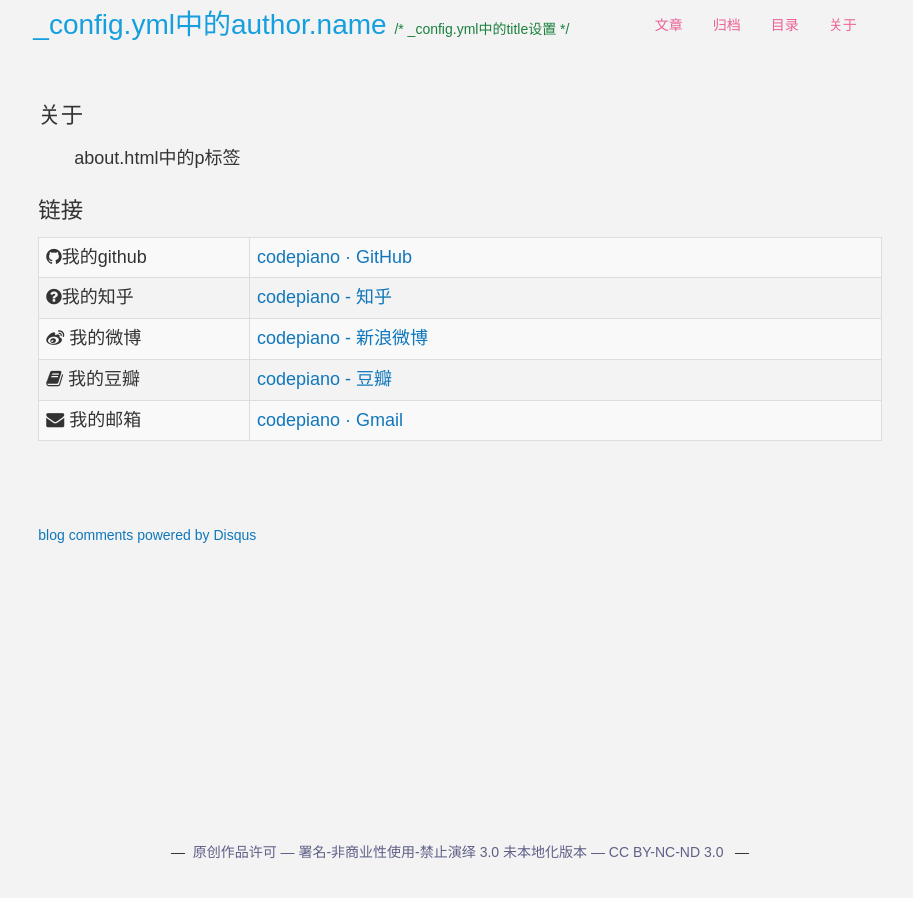
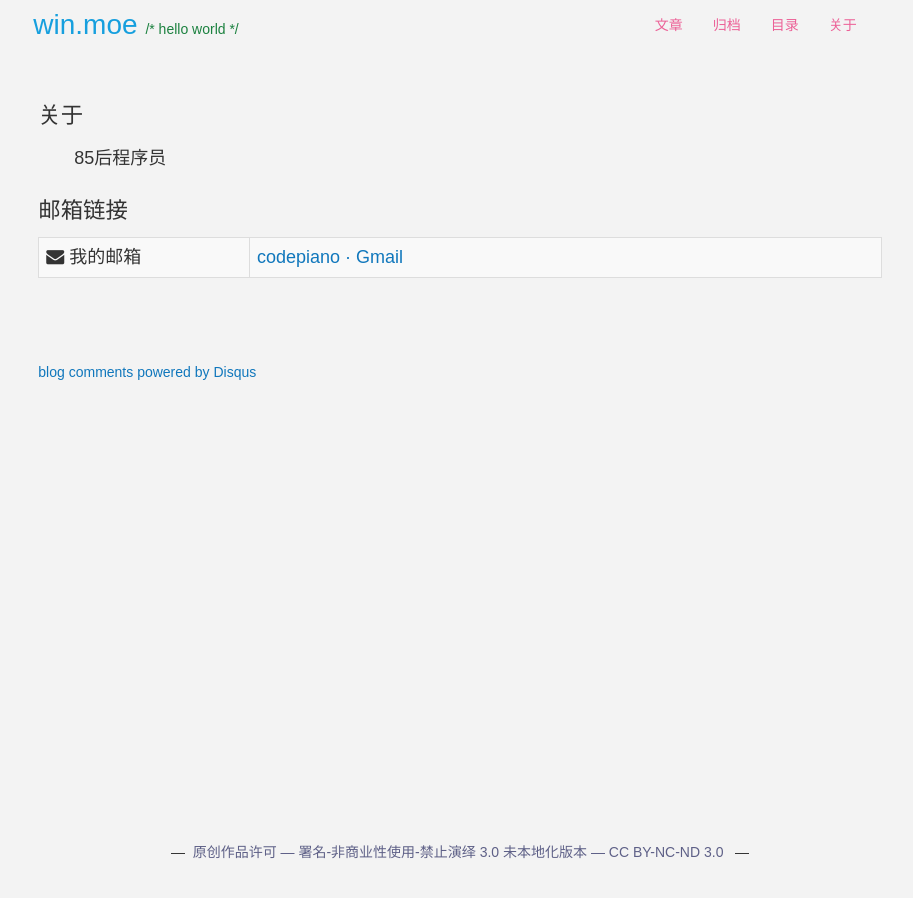
Before and after one commit to wentingwei/wentingwei.github.io, a Jekyll site: the page built from about.html, in a window 1280 px wide. Shown: the whole page, without its empty margins (180-1093 px from the left). Built offline with Jekyll 4.4.1, drawn with Linux system fonts in a browser that asks for light colours; nearby versions of some CDN libraries; comment, search, counter and statistics services are not loaded.

Commit message:
change config

```diff
--- a/_config.yml
+++ b/_config.yml
@@ -7,10 +7,10 @@ pygments: true
 paginate: 4
 
 # 修改为自己的配置
-title : _config.yml中的title设置
+title : hello world
 tagline:
 author :
-  name : _config.yml中的author.name
+  name : win.moe
   email :
   github :
   twitter :
--- a/about.html
+++ b/about.html
@@ -11,32 +11,16 @@ index: 4
     关于
   </h2>
   <p class="about">
-    about.html中的p标签
+    85后程序员
   </p>
   <h2>
-    链接
+    邮箱链接
   </h2>
   <table class="table table-striped" id="about-me">
     <tbody>
       <tr>
-        <td class="col-md-3"><i class="fa fa-github"></i><span>我的github</span></td>
-        <td><a href="https://github.com/codepiano">codepiano · GitHub</a></td>
-      </tr>
-      <tr>
-        <td class="col-md-3"><i class="fa fa-question-circle"></i><span>我的知乎</span></td>
-        <td><a href="http://www.zhihu.com/people/codepiano">codepiano - 知乎</a></td>
-      </tr>
-      <tr>
-        <td class="col-md-3"><i class="fa fa-weibo"></i> <span>我的微博</span></td>
-        <td><a href="http://www.weibo.com/anyexingchen">codepiano - 新浪微博</a> </td>
-      </tr>
-      <tr>
-        <td class="col-md-3"><i class="fa fa-book"></i> <span>我的豆瓣</span></td>
-        <td><a href="http://www.douban.com/people/codepiano">codepiano - 豆瓣</a> </td>
-      </tr>
-      <tr>
         <td class="col-md-3"><i class="fa fa-envelope"></i> <span>我的邮箱</span></td>
-        <td><a href="mailto:codepiano.li@gmail.com">codepiano · Gmail</a> </td>
+        <td><a href="winter1987@gmail.com">codepiano · Gmail</a> </td>
       </tr>
     </tbody>
   </table>
```
Also changed, not shown: _posts/2013-12-11-test.md (deleted, +0 -23 lines), _posts/2014-07-30-test.md (added, +19 -0 lines).
